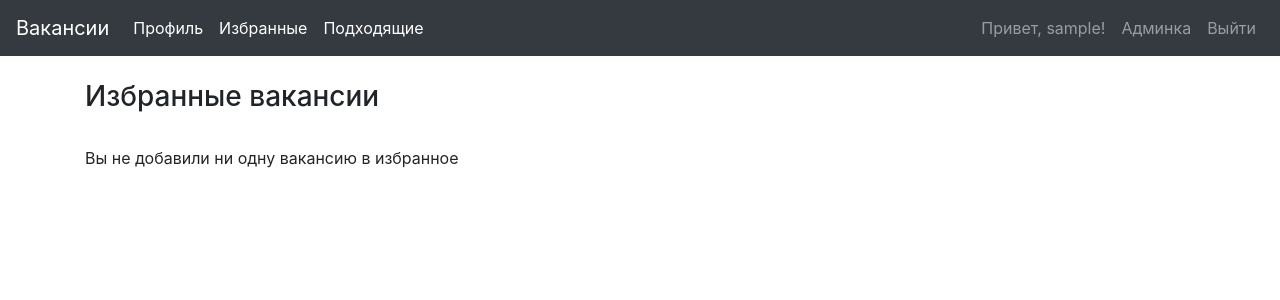
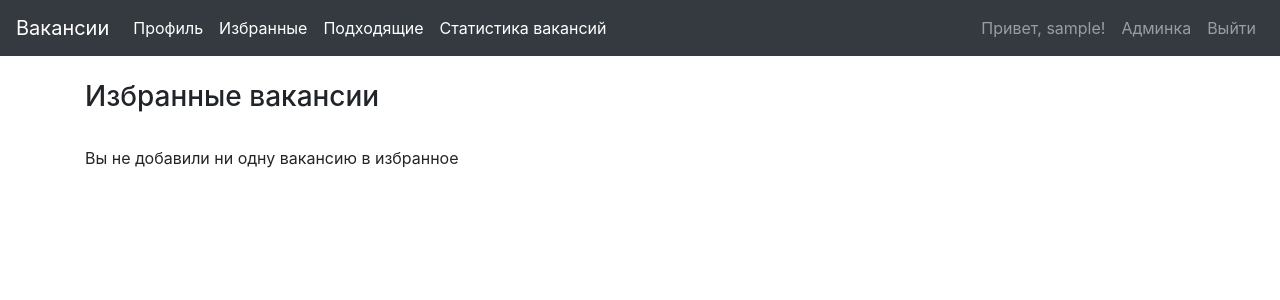
Before and after one commit to mileevamaria/project_hh, a Flask app: page /profile/favourite in a window 1280 px wide. Shown: the top 300 px of the page. Run offline with Flask 2, Linux system fonts and the light colour scheme; the visitor is signed in with stand-in values (Sample User, id 1); data comes from the database, SQL or seed files in the repository; data that the repository does not hold is empty; some libraries are stand-ins or nearby versions.

Commit message:
statistics in navbar

```diff
--- a/webapp/templates/menu.html
+++ b/webapp/templates/menu.html
@@ -17,6 +17,9 @@
             <a class="nav-link" href="{{ url_for('relevant_vacancies') }}">Подходящие </a>
           </li>
         {% endif %}
+        <li class="nav-item active">
+            <a class="nav-link" href="{{ url_for('statistic') }}">Статистика вакансий </a>
+          </li>
     </ul>
     <ul class="navbar-nav">
       {% if current_user.is_authenticated %}
```
